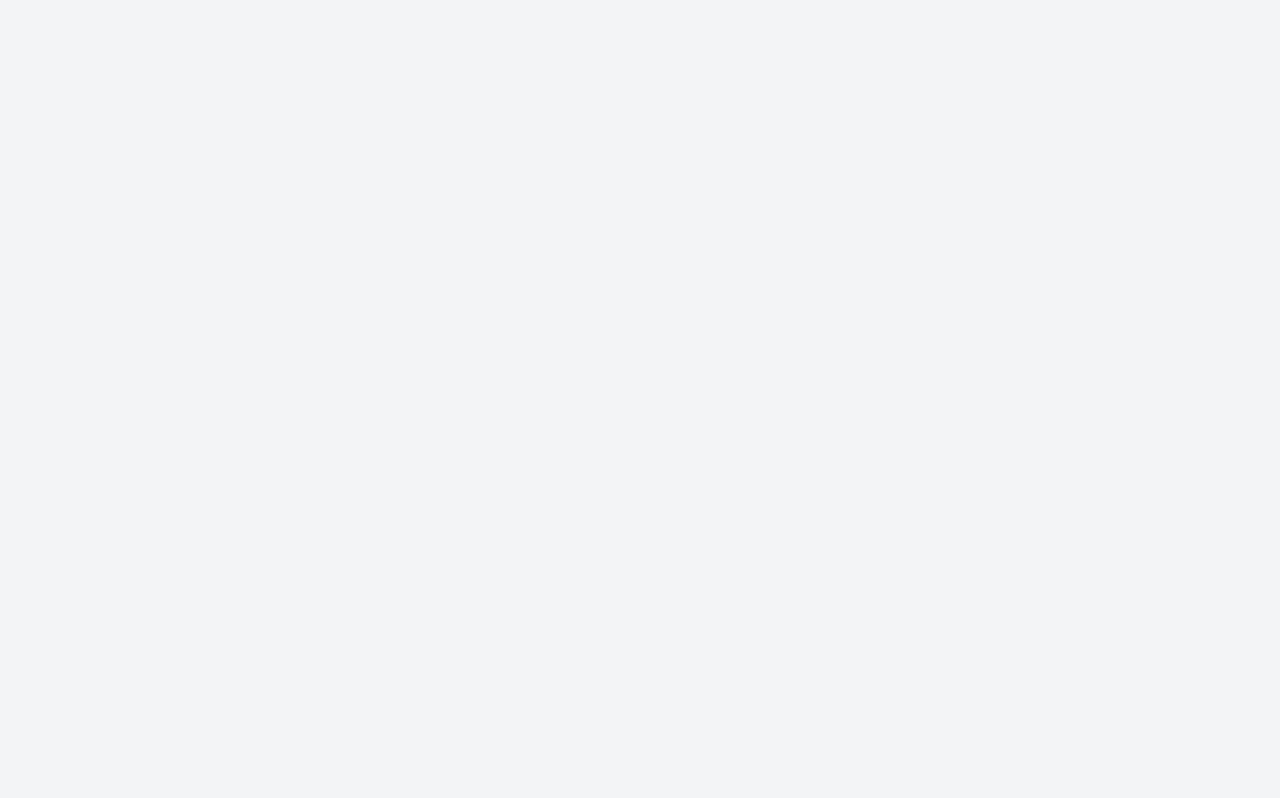
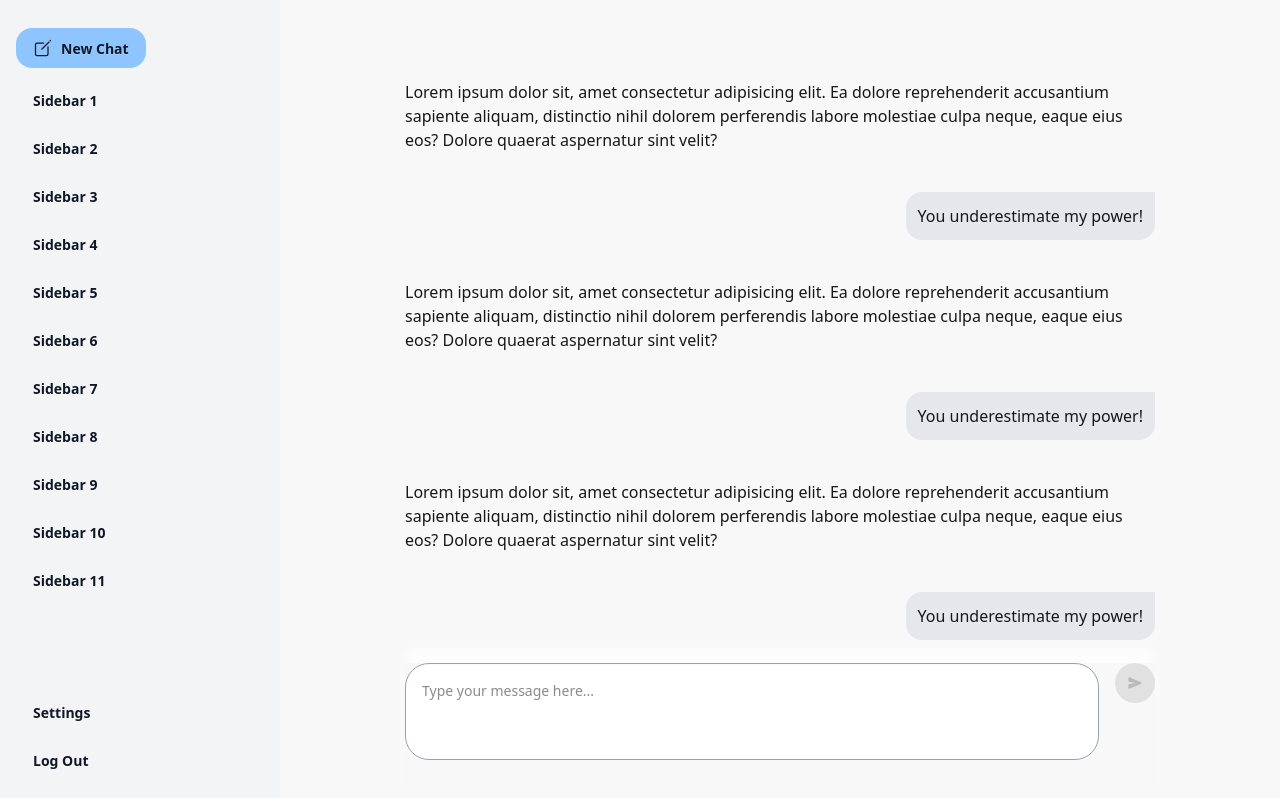
Before and after one commit to Diangondi03/Language-Learning-Bot, a React (Vite) app: page /app in a window 1280 px wide. Before the commit this address had no page. Shown: the top 798 px of the page. Built offline with nearby package versions, Linux system fonts and the light colour scheme.

Commit message:
feat: add InputSection and Sidebar components to Home page
- Implemented InputSection for user message input with character limit and send functionality.
- Created Sidebar component with a button for new chat and a list of sidebar items.
- Integrated both components into the Home page layout.

```diff
--- /dev/null
+++ b/src/components/Home/InputSection.tsx
@@ -0,0 +1,37 @@
+import { useSignal } from '@preact/signals-react';
+import { useSignals } from '@preact/signals-react/runtime';
+import { IoSend } from 'react-icons/io5'
+
+const InputSection = () => {
+    const inputText = useSignal<string>("");
+    useSignals()
+
+    const handleInput = (e: React.FormEvent<HTMLTextAreaElement>)  => {
+        const target = e.target as HTMLTextAreaElement;
+        if (target && target.value.length <= 1000 && target.value.length >= 0) {
+            inputText.value = target.value;
+        }
+    };
+    const sendText = () => {
+        if (inputText.value.trim() === "") return;
+        inputText.value = "";
+    }
+
+    return (
+        <div className="w-[90%] md:w-[75%]  pb-10 sticky bottom-0 bg-base-200 flex items-center justify-center gap-4 shadow-[0_-15px_10px_0_rgba(255,255,255,0.7)]">
+            <textarea
+            className="textarea w-full textarea-bordered text-md  resize-none rounded-3xl border-gray-400 focus:outline-0 p-4"
+            placeholder="Type your message here..."
+            value={inputText.value}
+            onInput={handleInput}
+            rows={3}
+            ></textarea>
+            <button className={`btn btn-primary ${inputText.value ? "" : "btn-disabled"} btn-circle p-2 self-start`}
+            onClick={sendText}>
+            <IoSend/>
+            </button>
+        </div>
+    )
+}
+
+export default InputSection
--- a/src/components/InputField.tsx
+++ b/src/components/InputField.tsx
@@ -4,7 +4,7 @@ import { MdVisibility, MdVisibilityOff } from "react-icons/md";
 import { useSignal, useSignals } from "@preact/signals-react/runtime";
 
 export const InputField: React.FC<InputFieldProps> = ({ name, label, type = 'text', icon, errors, touched }) => {
-  const inputType = useSignal<string>('');
+  const inputType = useSignal<string>(type);
   useSignals()
   const toggleInputType = (e: React.MouseEvent<HTMLButtonElement>) => {
     e.preventDefault();
--- /dev/null
+++ b/src/components/Sidebar/Sidebar.tsx
@@ -0,0 +1,34 @@
+import { IoCreateOutline } from "react-icons/io5"
+
+const Sidebar = () => {
+  return (
+    <div className="drawer-side">
+        <label htmlFor="my-drawer-2" aria-label="close sidebar" className="drawer-overlay"></label>
+        <ul className="menu p-4 w-70 min-h-full text-gray-900">
+            <li className="my-3">
+                <button className="btn btn-ghost justify-start rounded-2xl bg-blue-300 w-fit flex items-center gap-2">
+                    <IoCreateOutline size={20}/>
+                    New Chat
+                </button>
+            </li>
+            <div className="max-h-[65vh] overflow-y-auto flex flex-col gap-2">
+
+                {Array.from({ length: 30 }, (_, i) => (
+                    <li key={i} >
+                        <button className="btn btn-ghost justify-start w-full rounded-2xl overflow-hidden text text-ellipsis whitespace-nowrap">
+                            Sidebar {i + 1}
+                        </button>
+                    </li>
+                ))}
+            </div>
+            <div className="absolute bottom-5 w-fit flex flex-col gap-2 ">
+
+            <li><button className="btn btn-ghost justify-start w-full rounded-2xl">Settings</button></li>
+            <li><button className="btn btn-ghost justify-start w-full rounded-2xl">Log Out</button></li>
+            </div>
+        </ul>
+    </div>
+  )
+}
+
+export default Sidebar
--- a/src/layouts/AuthLayout.tsx
+++ b/src/layouts/AuthLayout.tsx
@@ -1,6 +1,7 @@
 import { Outlet, useLocation } from "react-router"
 import Footer from "../components/Footer"
 import { signal} from '@preact/signals-react'
+import loginImage from "../assets/login.png"
 
 export const currentPath = signal<string>("")
 const AuthLayout = () => {
@@ -10,7 +11,9 @@ const AuthLayout = () => {
     return (
         <>
             <div className="flex flex-row justify-between min-h-screen mb-[10vh]">
-                <div className={`${currentPath.value=="/auth/login" ? "bg-blue-500" : "bg-green-500"} min-h-screen w-1/2 hidden lg:block`}></div>
+                <div className={` min-h-screen w-1/2 hidden lg:flex items-center bg-white`}>
+                <img src={loginImage} className=""/>
+                </div>
                     <div className="flex flex-col items-center justify-center min-h-screen bg-base-200 p-4 w-full lg:w-1/2">
                       <h1 className="text-4xl font-bold text-center mb-6">{currentPath.value==="/auth/login" ? "Login" : "Signup"}</h1>
                       <div className="card w-full max-w-sm shadow-2xl bg-base-100">
--- a/src/main.tsx
+++ b/src/main.tsx
@@ -6,12 +6,15 @@ import { BrowserRouter, Route, Routes } from 'react-router'
 import AuthLayout from './layouts/AuthLayout.tsx'
 import { Signup } from './pages/Signup.tsx'
 import { Login } from './pages/Login.tsx'
+import Home from './pages/Home.tsx'
 
 createRoot(document.getElementById('root')!).render(
   <StrictMode>
     <BrowserRouter>
       <Routes>
-        <Route path="/" element={<Start />} />
+      <Route path="/" element={<Start />} />
+      <Route path="/app" element={<Home />} />
+
         <Route path='/auth' element={<AuthLayout />}>
           <Route path="signup" element={<Signup />} />
           <Route path="login" element={<Login />} />
--- /dev/null
+++ b/src/pages/Home.tsx
@@ -0,0 +1,36 @@
+import { BiMenu, BiPlus } from "react-icons/bi"
+import InputSection from "../components/Home/InputSection"
+import Sidebar from "../components/Sidebar/Sidebar"
+
+const Home = () => {
+  return (
+    <>
+
+    <div className="drawer lg:drawer-open">
+        <input id="my-drawer-2" type="checkbox" className="drawer-toggle" />
+        <div className="drawer-content flex flex-col items-center justify-center  bg-base-200">
+            <label htmlFor="my-drawer-2" className="drawer-button h-fit p-2 lg:hidden absolute top-4 left-4">
+                <BiMenu/>
+            </label>
+
+            <div className="w-[90%] md:w-[75%]   mt-20 flex flex-col">
+
+                {Array.from({ length: 20 }, (_) => (
+                    <>
+
+                        Lorem ipsum dolor sit, amet consectetur adipisicing elit. Ea dolore reprehenderit accusantium sapiente aliquam, distinctio nihil dolorem perferendis labore molestiae culpa neque, eaque eius eos? Dolore quaerat aspernatur sint velit?
+
+                    <div className=" bg-gray-200 my-10 self-end p-3 w-fit rounded-2xl rounded-tr-none">You underestimate my power!</div>
+                    </>
+                ))}
+            </div>
+            <InputSection/>
+        </div>
+        <Sidebar/>
+    </div>
+
+    </>
+  )
+}
+
+export default Home
--- a/src/pages/Login.tsx
+++ b/src/pages/Login.tsx
@@ -6,6 +6,8 @@ import { FormFieldConfig, LoginValues } from '../interfaces';
 import { FcGoogle } from 'react-icons/fc';
 import { Link, useNavigate } from 'react-router';
 import axiosInstance from '../axiosConfig';
+import { useSignal } from '@preact/signals-react';
+import { useSignals } from '@preact/signals-react/runtime';
 
 
 
@@ -25,7 +27,8 @@ const formFields: FormFieldConfig[] = [
 
 
 export const Login = () => {
-
+  const loginError = useSignal<string>("");
+  useSignals()
   const navigate = useNavigate();
 
   const handleSubmit = async (values: LoginValues) => {
@@ -35,6 +38,7 @@ export const Login = () => {
       navigate('/');
     }
     catch (error) {
+      loginError.value = "Invalid email or password"; // Set error message
       console.error(error); // Handle error response
     }
 
@@ -42,6 +46,7 @@ export const Login = () => {
 
   return (
         <>
+          <h1 className="text-md text-center text-error">{loginError}</h1>
           <Formik
             initialValues={{
               email: '',
--- a/src/pages/Start.tsx
+++ b/src/pages/Start.tsx
@@ -13,7 +13,7 @@ function Start() {
         <Link to="/auth/signup" className="btn btn-primary">Sign up</Link>
         </div>
       </div>
-      <div className="text-black h-[80vh] mb-[10vh] flex flex-col justify-center items-center bg-gradient-to-b from-blue-950 to-blue-500">
+      <div className="text-black h-[80vh] mb-[10vh] flex flex-col justify-center items-center bg-gradient-to-b from-blue-200 to-blue-500">
         <div className="text-center my-10">
           <div className="max-w-md">
             <h1 className="text-5xl font-bold">Language Learning Bot</h1>
```
Also changed, not shown: src/assets/login.png (added).
